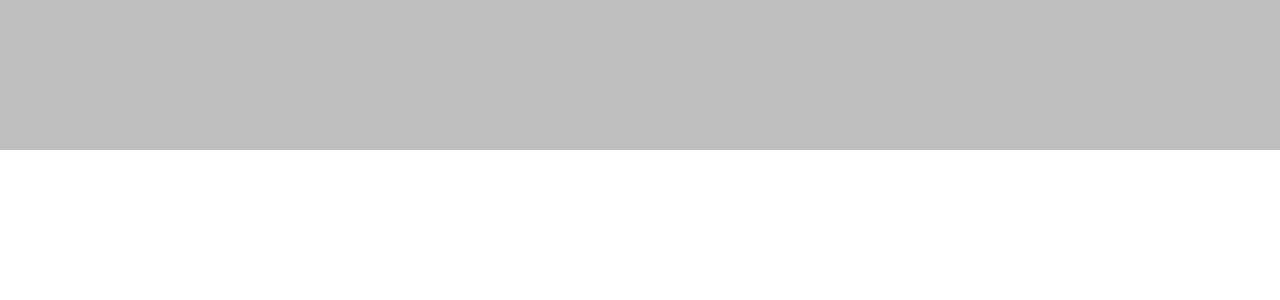
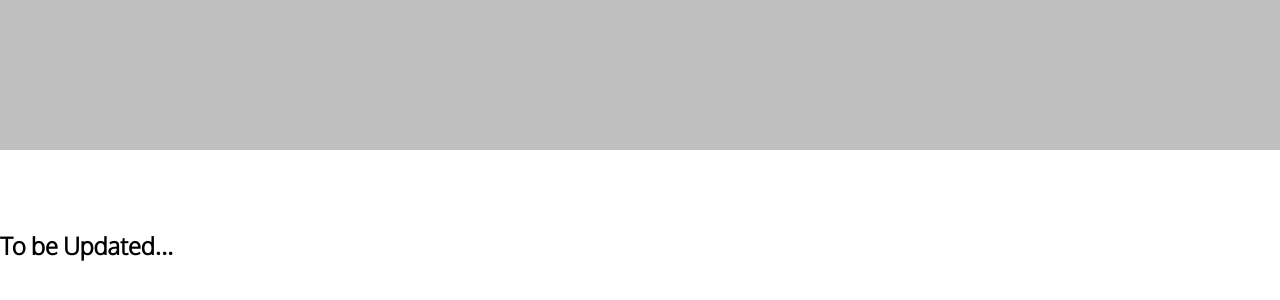
Before and after one commit to lavish205/old-portfolio, a plain HTML site: page index.html in a window 1280 px wide. Shown: the part 2250-2550 px from the top of the page. Drawn offline with Linux system fonts and the light colour scheme.

Commit message:
content updated

```diff
--- a/css/main.css
+++ b/css/main.css
@@ -43,3 +43,4 @@ header{
 .right h2{font-size: 30px; color: #585858; float: right;}
 .right>p{float: right; font-size: 25px; color: #676767;}
 .des{padding: 5px; color: #777777;padding-top: 25px;}
+section>h1{padding-top: 80px;}
--- a/index.html
+++ b/index.html
@@ -37,9 +37,9 @@
     				</div>
     			</main>
     		</section>
-    		<section id="Skills"></section>
-    		<section id="Work"></section>
-    		<section id="Contact"></section>
+    		<section id="Skills"><h1>To be Updated...</h1></section>
+    		<section id="Work"><h1>To be Updated...</h1></section>
+    		<section id="Contact"><h1>To be Updated...</h1></section>
 
     	<footer></footer>
     </body>
```
